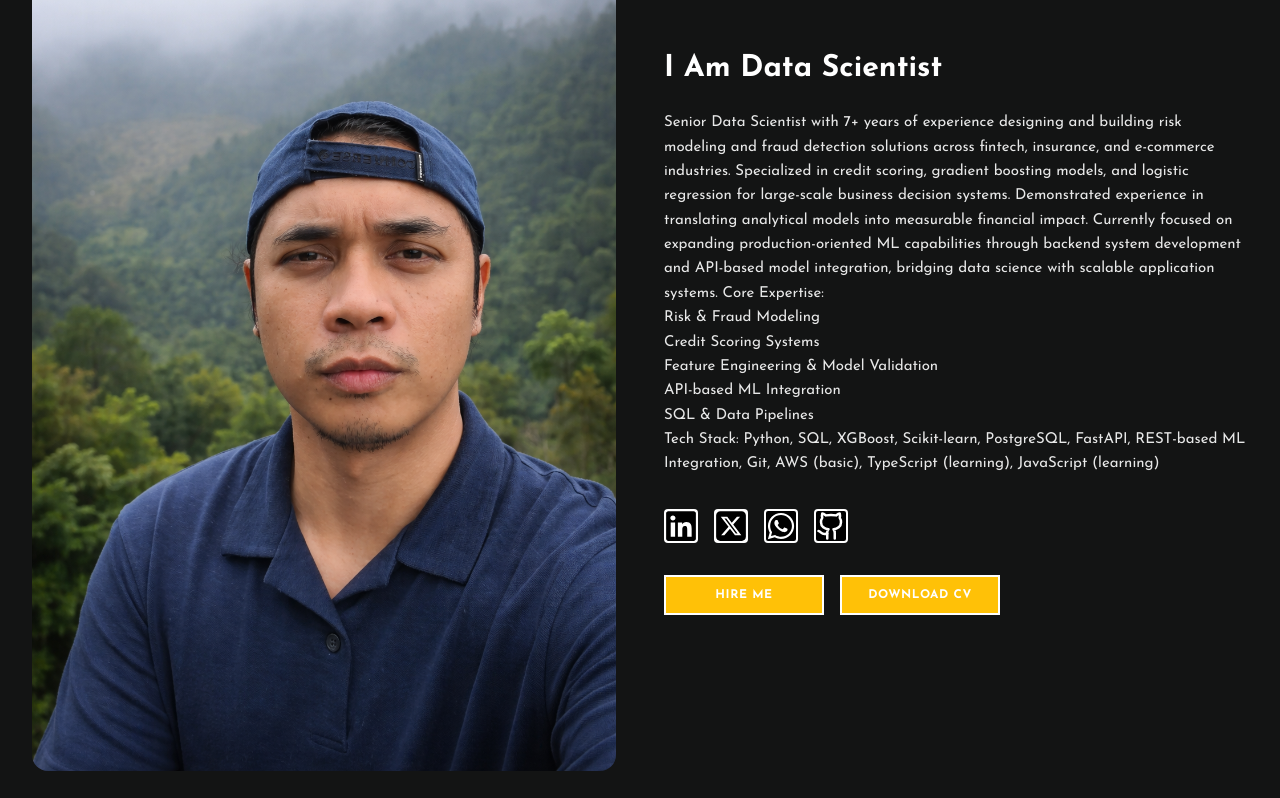
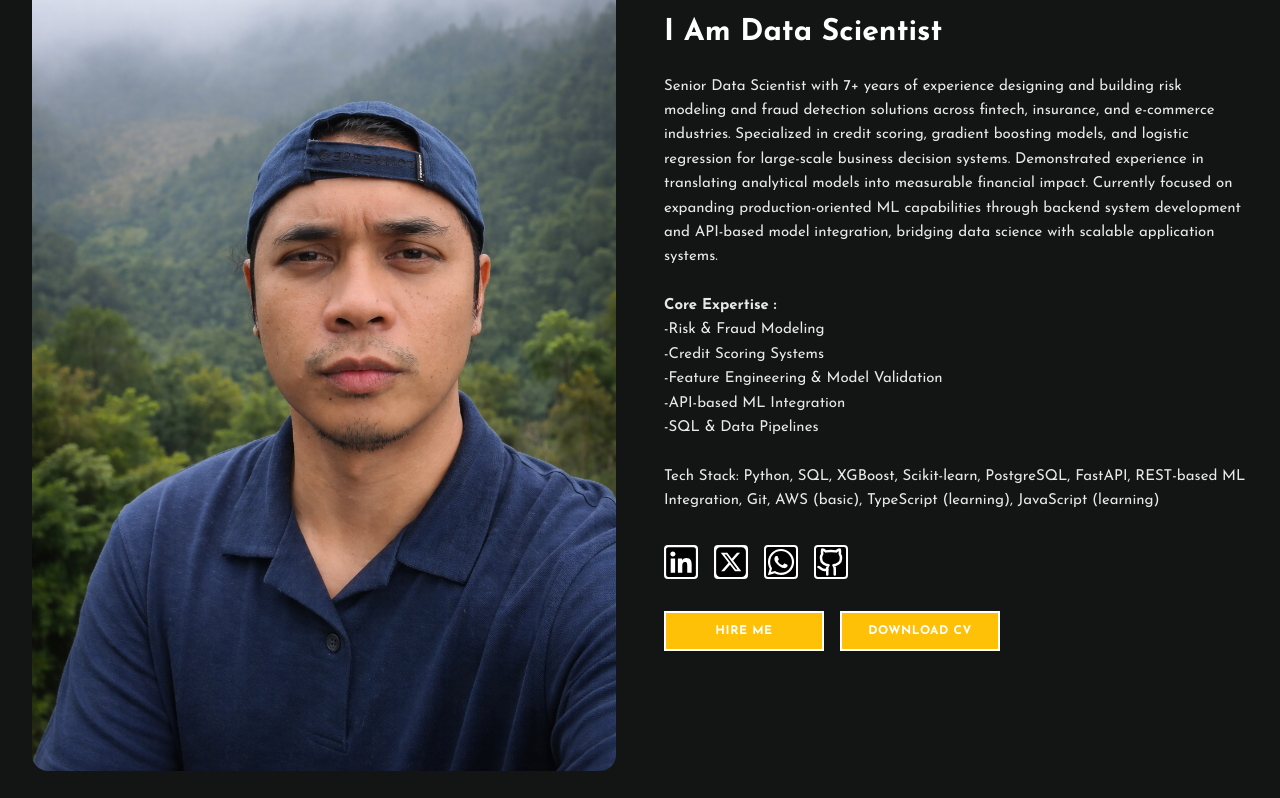
Before and after one commit to husnirama/personal-cv-v1, a React (Vite) app: page / in a window 1280 px wide. Shown: the part 985-1783 px from the top of the page. Built offline with nearby package versions, Linux system fonts and the light colour scheme; no server answers.

Commit message:
update CV and portfolio

```diff
--- a/src/components/About.tsx
+++ b/src/components/About.tsx
@@ -60,7 +60,7 @@ function About() {
               </h4>
 
               <div className="space-y-4">
-                <p className="w-full font-josefin text-white/90 text-sm sm:text-[15px] leading-relaxed">
+                <p className="w-full font-josefin text-white/90 sm:text-[15px] leading-relaxed">
                   Senior Data Scientist with 7+ years of experience designing
                   and building risk modeling and fraud detection solutions
                   across fintech, insurance, and e-commerce industries.
@@ -70,14 +70,18 @@ function About() {
                   measurable financial impact. Currently focused on expanding
                   production-oriented ML capabilities through backend system
                   development and API-based model integration, bridging data
-                  science with scalable application systems. Core Expertise:
+                  science with scalable application systems.
+                  <br />
+                  <br />
+                  <strong>Core Expertise :</strong>
                   <ul>
-                    <li>Risk & Fraud Modeling</li>
-                    <li>Credit Scoring Systems</li>
-                    <li>Feature Engineering & Model Validation</li>
-                    <li>API-based ML Integration</li>
-                    <li>SQL & Data Pipelines</li>
+                    <li>-Risk & Fraud Modeling</li>
+                    <li>-Credit Scoring Systems</li>
+                    <li>-Feature Engineering & Model Validation</li>
+                    <li>-API-based ML Integration</li>
+                    <li>-SQL & Data Pipelines</li>
                   </ul>
+                  <br />
                   Tech Stack: Python, SQL, XGBoost, Scikit-learn, PostgreSQL,
                   FastAPI, REST-based ML Integration, Git, AWS (basic),
                   TypeScript (learning), JavaScript (learning)
--- a/src/components/Experience.tsx
+++ b/src/components/Experience.tsx
@@ -45,7 +45,7 @@ const experiences: IExperience[] = [
       "- Developed Python-based unit price calculator for real-time margin estimation, improving pricing accuracy by ~20%",
       "- Implemented structured cost monitoring systems for multi-billion IDR projects",
       "- Applied quantitative models to evaluate project profitability and financial risk exposure",
-      "- Coordinated cross-functional execution across X+ projects while maintaining ISO-compliant standards",
+      "- Coordinated cross-functional execution across 5+ projects while maintaining ISO-compliant standards",
     ],
   },
   {
```
Also changed, not shown: 1 other file (tests, documents, lock files or other folders).
